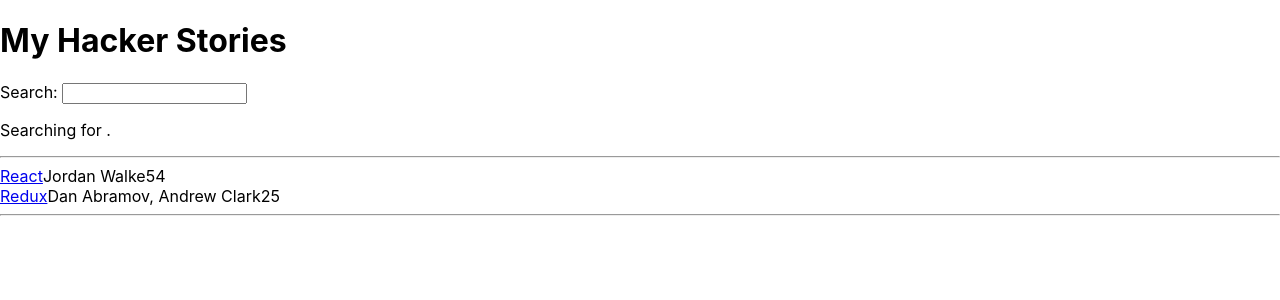
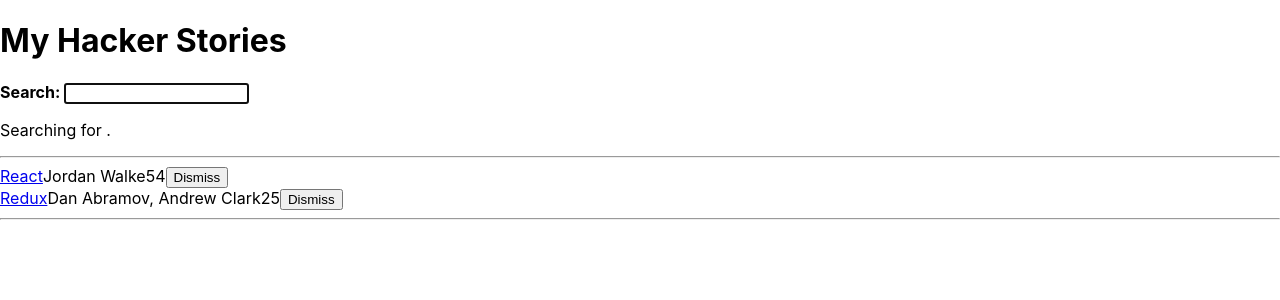
Before and after one commit to HDKHALILI/hacker-stories, a React (Create React App) app: page / in a window 1280 px wide. Shown: the top 300 px of the page. Built offline with nearby package versions, Linux system fonts and the light colour scheme.

Commit message:
add state management to component

```diff
--- a/src/App.js
+++ b/src/App.js
@@ -11,7 +11,7 @@
 }
 
 function App() {
-  const stories = [
+  const initialStories = [
     {
       title: "React",
       url: "https://reactjs.org",
@@ -31,57 +31,125 @@
   ];
 
   const [searchTerm, setSearchTerm] = useSemiPersistentState("search");
+  const [stories, setStories] = React.useState([]);
+  const [isLoading, setIsLoading] = React.useState(false);
+  const [isError, setIsError] = React.useState(false);
+
+  function getAsyncStories() {
+    return new Promise(resolve =>
+      setTimeout(() => resolve({ data: { stories: initialStories } }), 2000)
+    );
+  }
 
   function handleSearch(event) {
     setSearchTerm(event.target.value);
+  }
+
+  function handleRemoveStory(item) {
+    const newStories = stories.filter(
+      story => story.objectID !== item.objectID
+    );
+    setStories(newStories);
   }
 
   const searchedStories = stories.filter(story =>
     story.title.toLowerCase().includes(searchTerm.toLowerCase())
   );
 
+  React.useEffect(() => {
+    setIsLoading(true);
+    getAsyncStories()
+      .then(result => {
+        setStories(result.data.stories);
+        setIsLoading(false);
+      })
+      .catch(() => setIsError(true));
+  }, []);
+
   return (
     <div>
       <h1>My Hacker Stories</h1>
       <InputWithLabel
         id="search"
-        label="Search"
         value={searchTerm}
+        isFocused
         onInputChange={handleSearch}
-      />
+      >
+        <strong>Search: </strong>
+      </InputWithLabel>
       <hr />
 
-      <List list={searchedStories} />
+      {isError && <p>Something went wrong ...</p>}
+
+      {isLoading ? (
+        <p>Loading ...</p>
+      ) : (
+        <List list={searchedStories} onRemoveItem={handleRemoveStory} />
+      )}
 
       <hr />
     </div>
   );
 }
 
-function List(props) {
-  return props.list.map(({ objectID, ...item }) => (
-    <Item key={objectID} {...item} />
+function List({ list, onRemoveItem }) {
+  return list.map(item => (
+    <Item key={item.objectID} item={item} onRemoveItem={onRemoveItem} />
   ));
 }
 
-function Item({ url, title, author, num_comments, points }) {
+function Item({ item, onRemoveItem }) {
+  function handleRemoveItem() {
+    onRemoveItem(item);
+  }
   return (
     <div>
       <span>
-        <a href={url}>{title}</a>
+        <a href={item.url}>{item.title}</a>
       </span>
-      <span>{author}</span>
-      <span>{num_comments}</span>
-      <span>{points}</span>
+      <span>{item.author}</span>
+      <span>{item.num_comments}</span>
+      <span>{item.points}</span>
+      <span>
+        <button type="button" onClick={handleRemoveItem}>
+          Dismiss
+        </button>
+      </span>
     </div>
   );
 }
 
-function InputWithLabel({ id, label, value, type = "text", onInputChange }) {
+function InputWithLabel({
+  id,
+  value,
+  type = "text",
+  isFocused,
+  onInputChange,
+  children,
+}) {
+  // A
+  const inputRef = React.useRef();
+
+  // C
+  React.useEffect(() => {
+    if (isFocused && inputRef.current) {
+      // D
+      inputRef.current.focus();
+    }
+  }, [isFocused]);
+
   return (
     <div>
-      <label htmlFor={id}>{label}: </label>
-      <input type={type} value={value} id={id} onChange={onInputChange} />
+      <label htmlFor={id}>{children}</label>
+      {/* B */}
+      <input
+        ref={inputRef}
+        type={type}
+        value={value}
+        id={id}
+        autoFocus={isFocused}
+        onChange={onInputChange}
+      />
       <p>
         Searching for <strong>{value}</strong>.
       </p>
```
